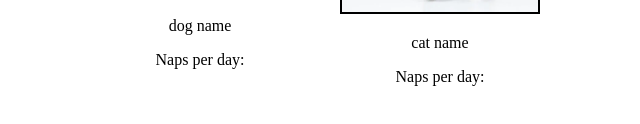
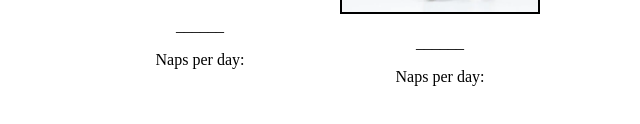
Before and after one commit to BrettSeifried/build-1, a website: page index.html in a window 1280 px wide. Shown: the part 336-460 px from the top of the page, 320-960 px from the left. Drawn offline with Linux system fonts and the light colour scheme.

Commit message:
name input adjustments

```diff
--- a/index.html
+++ b/index.html
@@ -29,14 +29,14 @@ p<!DOCTYPE html>
     <div id="pictures">
         <section id="dogInfo">
             <img src="./assets/puppy.jpg" alt="Puppy"><br>
-            <span id="dogName" class = "inputname">dog name</span>
+            <span id="dogName" class = "inputname">______</span>
             <p>Naps per day:</p>
             <p id = "random-num"></p>
 
         </section>
         <section id="catInfo">
             <img src="./assets/cat.webp" alt="Kitten"><br>
-            <span id="catName" class = "inputname">cat name</span>
+            <span id="catName" class = "inputname">______</span>
             <p>Naps per day:<span id="catNaps"></span></p>
         </section>
     </div>
```
